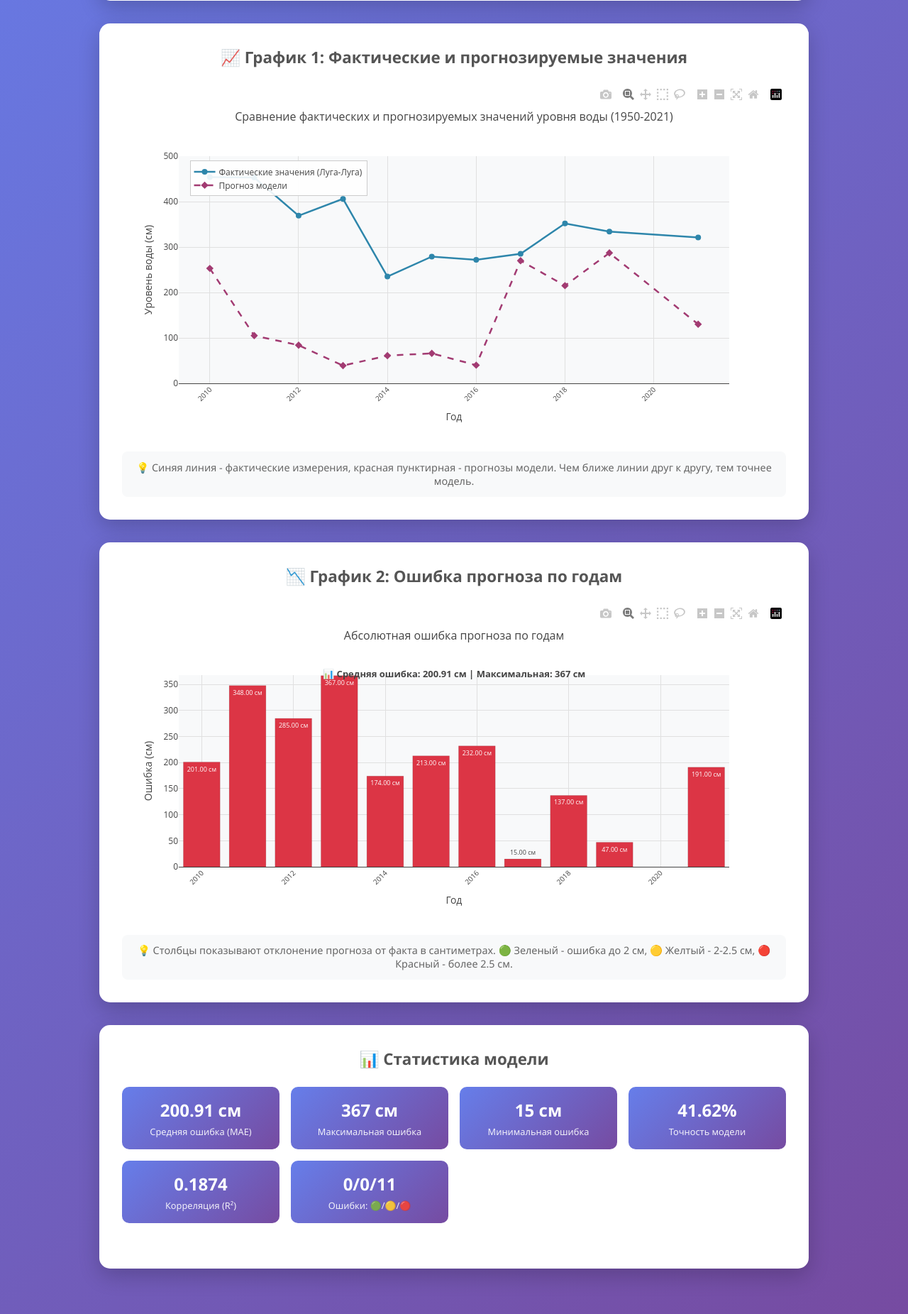
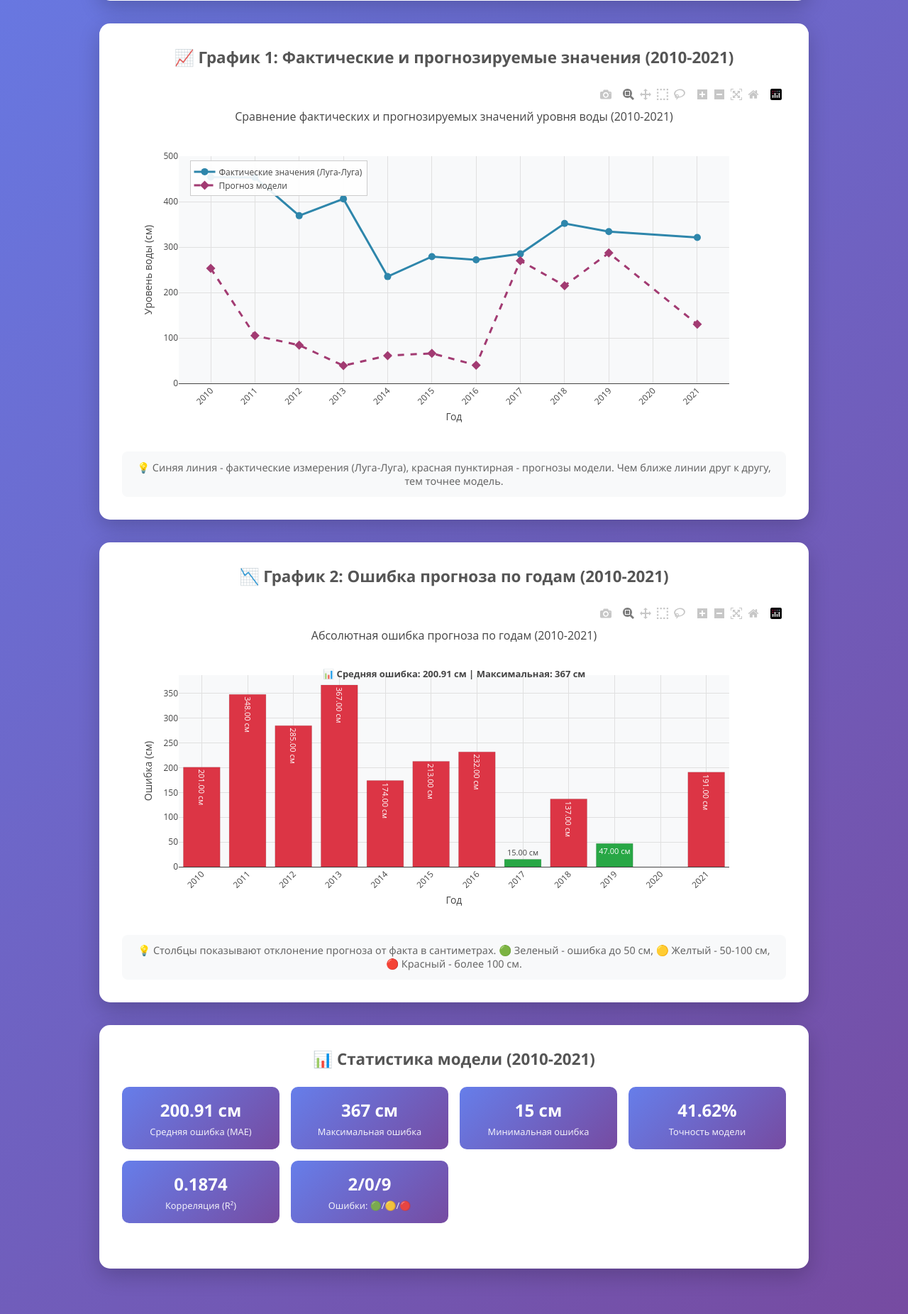
Before and after one commit to 25M11-nz/Luga_prognoz, a Flask app: template templates/index.html in a window 1280 px wide. Shown: the part 464-2315 px from the top of the page at 71% size. Run offline with Flask 3, Linux system fonts and the light colour scheme; the template is opened without the code that fills it, so the values that code supplies are empty; some libraries are stand-ins or nearby versions.

Commit message:
Update index.html

```diff
--- a/templates/index.html
+++ b/templates/index.html
@@ -189,29 +189,6 @@
             font-size: 0.9rem;
         }
 
-        .error-badge {
-            display: inline-block;
-            padding: 0.2rem 0.5rem;
-            border-radius: 4px;
-            font-size: 0.8rem;
-            font-weight: bold;
-        }
-
-        .error-low {
-            background-color: #28a745;
-            color: white;
-        }
-
-        .error-mid {
-            background-color: #ffc107;
-            color: #333;
-        }
-
-        .error-high {
-            background-color: #dc3545;
-            color: white;
-        }
-
         @keyframes fadeIn {
             from {
                 opacity: 0;
@@ -273,25 +250,25 @@
     </div>
 
     <div class="container">
-        <h2>📈 График 1: Фактические и прогнозируемые значения</h2>
+        <h2>📈 График 1: Фактические и прогнозируемые значения (2010-2021)</h2>
         <div id="comparisonChart" style="height: 500px;"></div>
         <div class="info-text">
-            💡 Синяя линия - фактические измерения, красная пунктирная - прогнозы модели.
+            💡 Синяя линия - фактические измерения (Луга-Луга), красная пунктирная - прогнозы модели.
             Чем ближе линии друг к другу, тем точнее модель.
         </div>
     </div>
 
     <div class="container">
-        <h2>📉 График 2: Ошибка прогноза по годам</h2>
+        <h2>📉 График 2: Ошибка прогноза по годам (2010-2021)</h2>
         <div id="errorChart" style="height: 450px;"></div>
         <div class="info-text">
             💡 Столбцы показывают отклонение прогноза от факта в сантиметрах.
-            🟢 Зеленый - ошибка до 2 см, 🟡 Желтый - 2-2.5 см, 🔴 Красный - более 2.5 см.
+            🟢 Зеленый - ошибка до 50 см, 🟡 Желтый - 50-100 см, 🔴 Красный - более 100 см.
         </div>
     </div>
 
     <div class="container">
-        <h2>📊 Статистика модели</h2>
+        <h2>📊 Статистика модели (2010-2021)</h2>
         <div class="stats-grid" id="stats">
             <!-- Статистика будет загружена -->
         </div>
@@ -308,11 +285,11 @@
                 calculateStats();
             } catch (error) {
                 console.error('Ошибка загрузки данных:', error);
-                // Встроенные данные на случай ошибки
+                // Встроенные данные на случай ошибки (только с 2010 года)
                 historicalData = {
-                    years: [1950, 1951, 1952, 1953, 1954, 1955, 1956, 1957, 1958, 1959, 1960, 1961, 1962, 1963, 1964, 1965, 1966, 1967, 1968, 1969, 1970, 1971, 1972, 1973, 1974, 1975, 1976, 1977, 1978, 1979, 1980, 1981, 1982, 1983, 1984, 1985, 1986, 1987, 1988, 1989, 1990, 1991, 1992, 1993, 1994, 1995, 1996, 1997, 1998, 1999, 2000, 2001, 2002, 2004, 2005, 2006, 2007, 2008, 2009, 2010, 2011, 2012, 2013, 2014, 2015, 2016, 2017, 2018, 2019, 2021],
-                    predicted: [344, 405, 294, 390, 253, 397, 430, 275, 401, 185, 355, 173, 409, 35, 230, 43, 221, 133, 334, 342, 299, 383, 70, 65, 52, 184, 95, 135, 220, 314, 288, 362, 390, 378, 396, 158, 313, 150, 344, 237, 351, 350, 261, 276, 360, 277, 40, 193, 122, 464, 56, 98, 246, 332, 264, 79, 270, 205, 230, 253, 105, 84, 39, 61, 66, 40, 270, 215, 287, 130],
-                    actual: [345, 417, 303, 390, 271, 415, 467, 382, 402, 407, 358, 253, 422, 353, 259, 373, 449, 344, 366, 360, 317, 387, 305, 85, 195, 335, 291, 367, 393, 331, 363, 364, 408, 382, 394, 388, 379, 361, 363, 265, 398, 382, 333, 305, 369, 388, 161, 243, 364, 466, 294, 350, 284, 357, 338, 294, 290, 324, 340, 454, 453, 369, 406, 235, 279, 272, 285, 352, 334, 321]
+                    years: [2010, 2011, 2012, 2013, 2014, 2015, 2016, 2017, 2018, 2019, 2021],
+                    predicted: [253, 105, 84, 39, 61, 66, 40, 270, 215, 287, 130],
+                    actual: [454, 453, 369, 406, 235, 279, 272, 285, 352, 334, 321]
                 };
                 createCharts();
                 calculateStats();
@@ -342,9 +319,9 @@
             const accuracy = (100 - mape).toFixed(2);
 
             // Подсчет количества ошибок по категориям
-            const lowErrors = errors.filter(e => e <= 2).length;
-            const midErrors = errors.filter(e => e > 2 && e <= 2.5).length;
-            const highErrors = errors.filter(e => e > 2.5).length;
+            const lowErrors = errors.filter(e => e <= 50).length;
+            const midErrors = errors.filter(e => e > 50 && e <= 100).length;
+            const highErrors = errors.filter(e => e > 100).length;
 
             document.getElementById('stats').innerHTML = `
                 <div class="stat-card">
@@ -385,8 +362,8 @@
                 name: 'Фактические значения (Луга-Луга)',
                 type: 'scatter',
                 mode: 'lines+markers',
-                line: { color: '#2E86AB', width: 2.5 },
-                marker: { size: 8, color: '#2E86AB', symbol: 'circle' },
+                line: { color: '#2E86AB', width: 3 },
+                marker: { size: 10, color: '#2E86AB', symbol: 'circle' },
                 hovertemplate: '<b>Год: %{x}</b><br>📊 Факт: %{y} см<extra></extra>'
             };
 
@@ -396,21 +373,22 @@
                 name: 'Прогноз модели',
                 type: 'scatter',
                 mode: 'lines+markers',
-                line: { color: '#A23B72', width: 2.5, dash: 'dash' },
-                marker: { size: 8, color: '#A23B72', symbol: 'diamond' },
+                line: { color: '#A23B72', width: 3, dash: 'dash' },
+                marker: { size: 10, color: '#A23B72', symbol: 'diamond' },
                 hovertemplate: '<b>Год: %{x}</b><br>🤖 Прогноз: %{y} см<extra></extra>'
             };
 
             const comparisonLayout = {
                 title: {
-                    text: 'Сравнение фактических и прогнозируемых значений уровня воды (1950-2021)',
+                    text: 'Сравнение фактических и прогнозируемых значений уровня воды (2010-2021)',
                     font: { size: 16 }
                 },
                 xaxis: {
                     title: 'Год',
                     gridcolor: '#e0e0e0',
                     tickangle: -45,
-                    tickfont: { size: 10 }
+                    tickfont: { size: 12 },
+                    tickvals: [2010, 2011, 2012, 2013, 2014, 2015, 2016, 2017, 2018, 2019, 2020, 2021]
                 },
                 yaxis: {
                     title: 'Уровень воды (см)',
@@ -437,12 +415,12 @@
                 name: 'Абсолютная ошибка',
                 type: 'bar',
                 marker: {
-                    color: errors.map(err => err > 2.5 ? '#dc3545' : (err > 2 ? '#ffc107' : '#28a745')),
+                    color: errors.map(err => err > 100 ? '#dc3545' : (err > 50 ? '#ffc107' : '#28a745')),
                     line: { color: 'rgba(0,0,0,0.1)', width: 1 }
                 },
                 text: errors.map(err => err.toFixed(2) + ' см'),
                 textposition: 'auto',
-                textfont: { size: 9 },
+                textfont: { size: 11 },
                 hovertemplate: '<b>Год: %{x}</b><br>📉 Ошибка: %{y:.2f} см<extra></extra>'
             };
 
@@ -451,19 +429,20 @@
 
             const errorLayout = {
                 title: {
-                    text: 'Абсолютная ошибка прогноза по годам',
+                    text: 'Абсолютная ошибка прогноза по годам (2010-2021)',
                     font: { size: 16 }
                 },
                 xaxis: {
                     title: 'Год',
                     gridcolor: '#e0e0e0',
                     tickangle: -45,
-                    tickfont: { size: 10 }
+                    tickfont: { size: 12 },
+                    tickvals: [2010, 2011, 2012, 2013, 2014, 2015, 2016, 2017, 2018, 2019, 2020, 2021]
                 },
                 yaxis: {
                     title: 'Ошибка (см)',
                     gridcolor: '#e0e0e0',
-                    range: [0, Math.max(5, maxError + 1)]
+                    range: [0, Math.max(200, maxError + 20)]
                 },
                 plot_bgcolor: '#f8f9fa',
                 showlegend: false,
```
